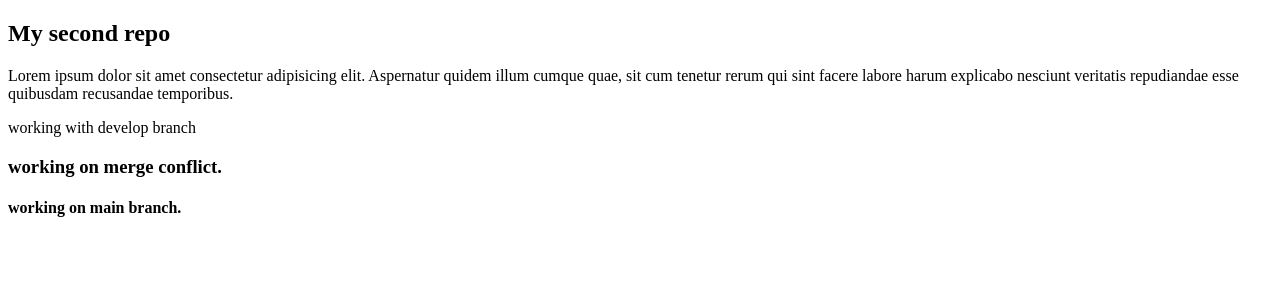
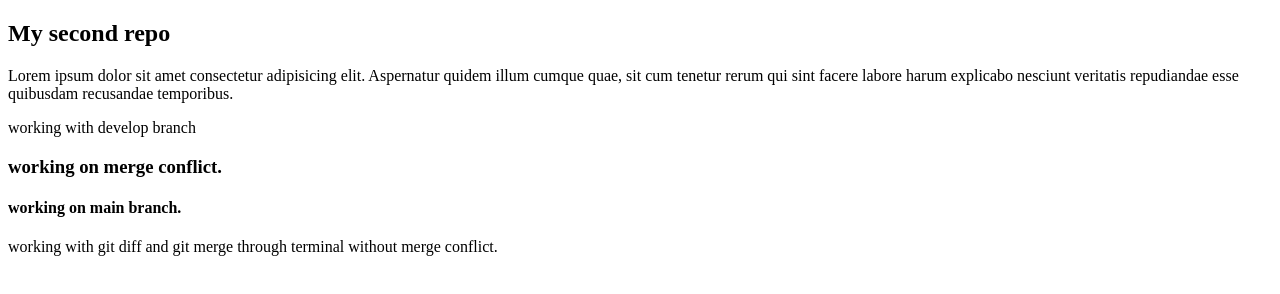
Before and after one commit to arunnath8917/second-repo, a plain HTML site: page index.html in a window 1280 px wide. Drawn offline with Linux system fonts and the light colour scheme.

Commit message:
adding p tag

```diff
--- a/index.html
+++ b/index.html
@@ -13,5 +13,6 @@
     <span>working with develop branch</span>
     <h3>working on merge conflict.</h3>
     <h4>working on main branch.</h4>
+    <p>working with git diff and git merge through terminal without merge conflict.</p>
 </body>
 </html>
```
